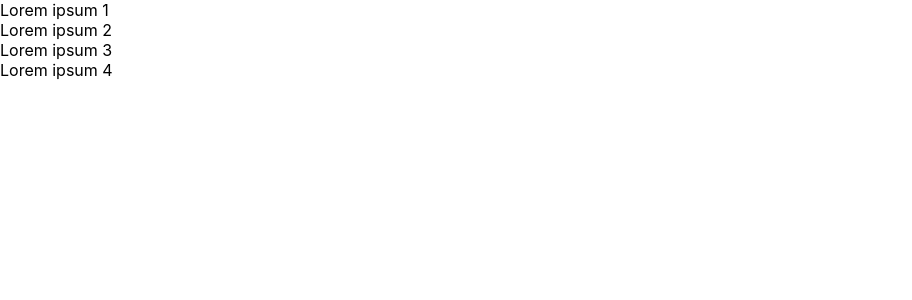
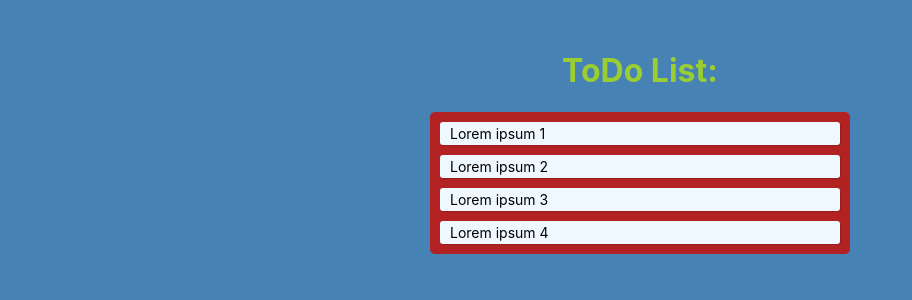
Before and after one commit to Stefantut/React-Hooks-ToDo-App, a React (Create React App) app: page / in a window 1280 px wide. Shown: the top 300 px of the page, without its empty margins (0-912 px from the left). Built offline with nearby package versions, Linux system fonts and the light colour scheme.

Commit message:
Added styles and title

```diff
--- a/src/App.css
+++ b/src/App.css
@@ -1,38 +1,32 @@
-.App {
+.app {
+  background: steelblue;
+  padding: 30px;
+  height: 100vh;
+}
+.title {
   text-align: center;
+  color: yellowgreen;
+}
+.todo-list {
+  max-width: 400px;
+  background: firebrick;
+  border-radius: 5px;
+  padding: 10px;
+  margin: 0 auto;
 }
 
-.App-logo {
-  height: 40vmin;
-  pointer-events: none;
+.todo {
+  background: aliceblue;
+  box-shadow: 1px 1px 1px rgba(0, 0, 0, 0.15);
+  padding: 3px 10px;
+  font-size: 14px;
+  margin-bottom: 10px;
+  border-radius: 3px;
+  display: flex;
+  align-items: center;
+  justify-content: space-between;
+  user-select: none;
 }
-
-@media (prefers-reduced-motion: no-preference) {
-  .App-logo {
-    animation: App-logo-spin infinite 20s linear;
-  }
+.todo:last-child {
+  margin-bottom: 0px;
 }
-
-.App-header {
-  background-color: #282c34;
-  min-height: 100vh;
-  display: flex;
-  flex-direction: column;
-  align-items: center;
-  justify-content: center;
-  font-size: calc(10px + 2vmin);
-  color: white;
-}
-
-.App-link {
-  color: #61dafb;
-}
-
-@keyframes App-logo-spin {
-  from {
-    transform: rotate(0deg);
-  }
-  to {
-    transform: rotate(360deg);
-  }
-}
--- a/src/App.js
+++ b/src/App.js
@@ -1,5 +1,6 @@
 import React, { useState } from "react";
 import Todo from "./Todo";
+import "./App.css";
 
 // Main Component
 function App() {
@@ -26,6 +27,7 @@ function App() {
   ]);
   return (
     <div className="app">
+      <h1 className="title">ToDo List:</h1>
       <div className="todo-list">
         {/* Map throught todos from State  */}
         {todos.map((todo, index) => (
```
